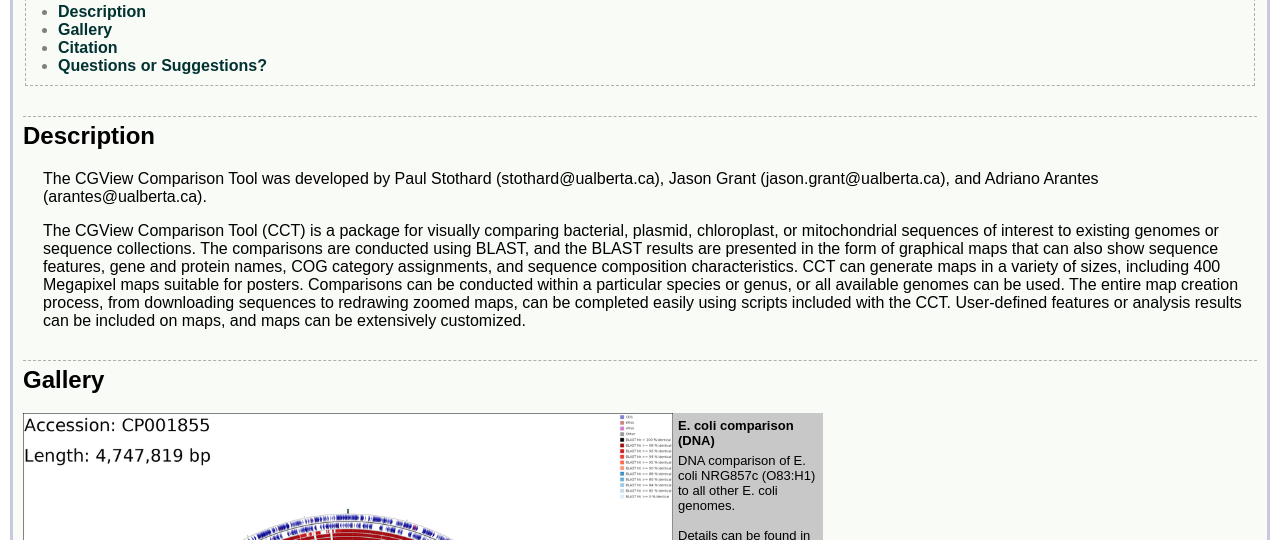
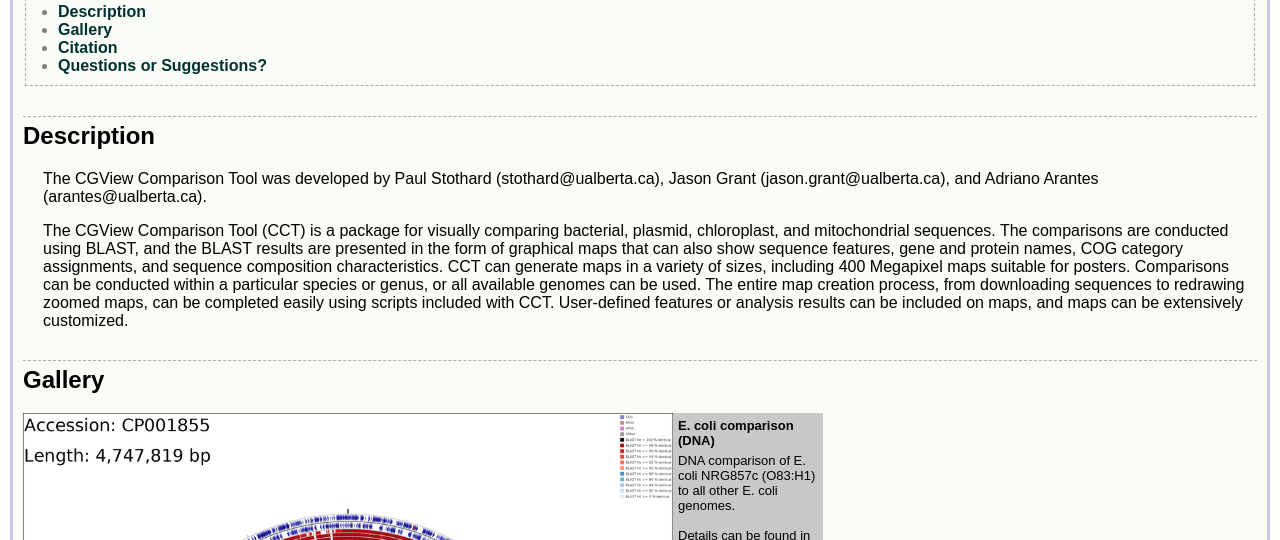
Before and after one commit to paulstothard/cgview_comparison_tool, a plain HTML site: page docs/index.html in a window 1280 px wide. Shown: the part 248-788 px from the top of the page. Drawn offline with Linux system fonts and the light colour scheme; files whose address does not match are found by name.

Commit message:
Update program description

```diff
--- a/docs/index.html
+++ b/docs/index.html
@@ -74,18 +74,17 @@
 
       <p>
         The CGView Comparison Tool (CCT) is a package for visually comparing
-        bacterial, plasmid, chloroplast, or mitochondrial sequences of interest
-        to existing genomes or sequence collections. The comparisons are
-        conducted using BLAST, and the BLAST results are presented in the form
-        of graphical maps that can also show sequence features, gene and protein
-        names, COG category assignments, and sequence composition
-        characteristics. CCT can generate maps in a variety of sizes, including
-        400 Megapixel maps suitable for posters. Comparisons can be conducted
-        within a particular species or genus, or all available genomes can be
-        used. The entire map creation process, from downloading sequences to
-        redrawing zoomed maps, can be completed easily using scripts included
-        with the CCT. User-defined features or analysis results can be included
-        on maps, and maps can be extensively customized.
+        bacterial, plasmid, chloroplast, and mitochondrial sequences. The
+        comparisons are conducted using BLAST, and the BLAST results are
+        presented in the form of graphical maps that can also show sequence
+        features, gene and protein names, COG category assignments, and sequence
+        composition characteristics. CCT can generate maps in a variety of
+        sizes, including 400 Megapixel maps suitable for posters. Comparisons
+        can be conducted within a particular species or genus, or all available
+        genomes can be used. The entire map creation process, from downloading
+        sequences to redrawing zoomed maps, can be completed easily using
+        scripts included with CCT. User-defined features or analysis results can
+        be included on maps, and maps can be extensively customized.
       </p>
 
       <h2 id="gallery">Gallery</h2>
```
Also changed, not shown: 2 other files.
